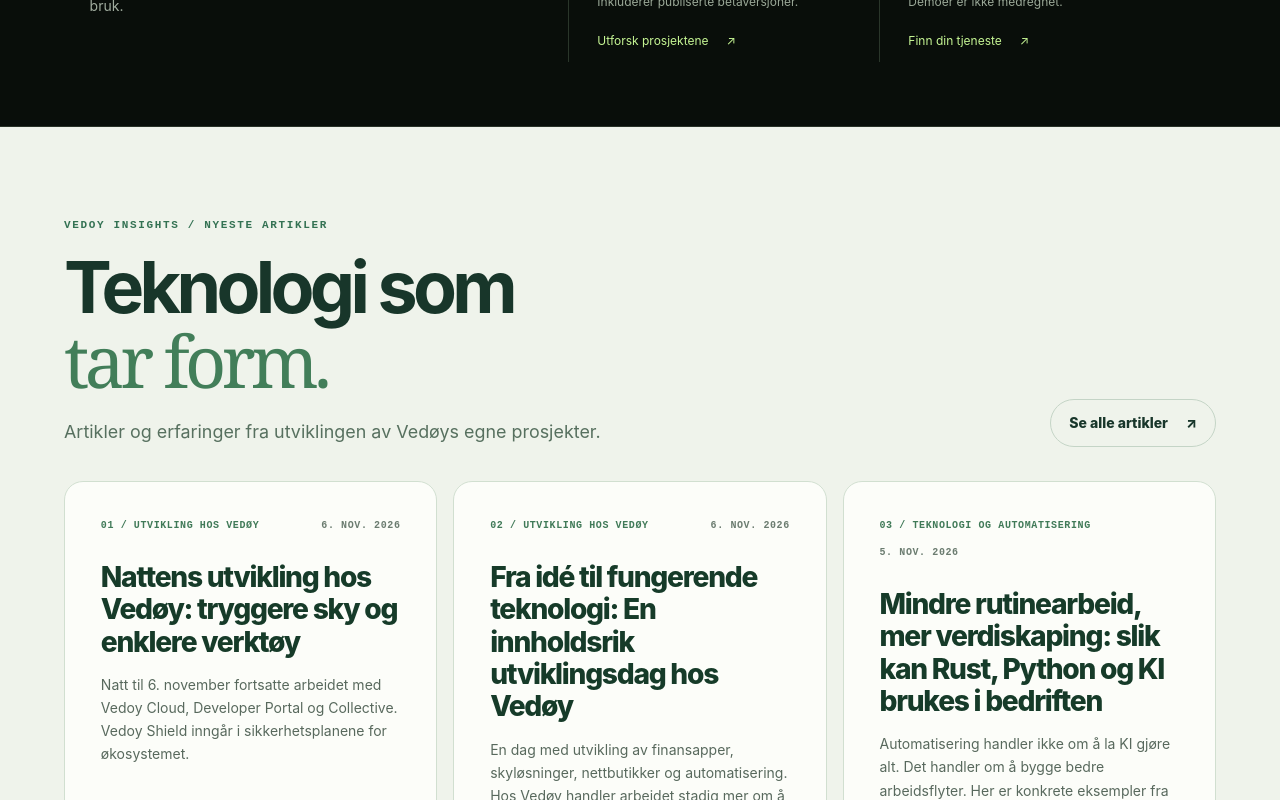
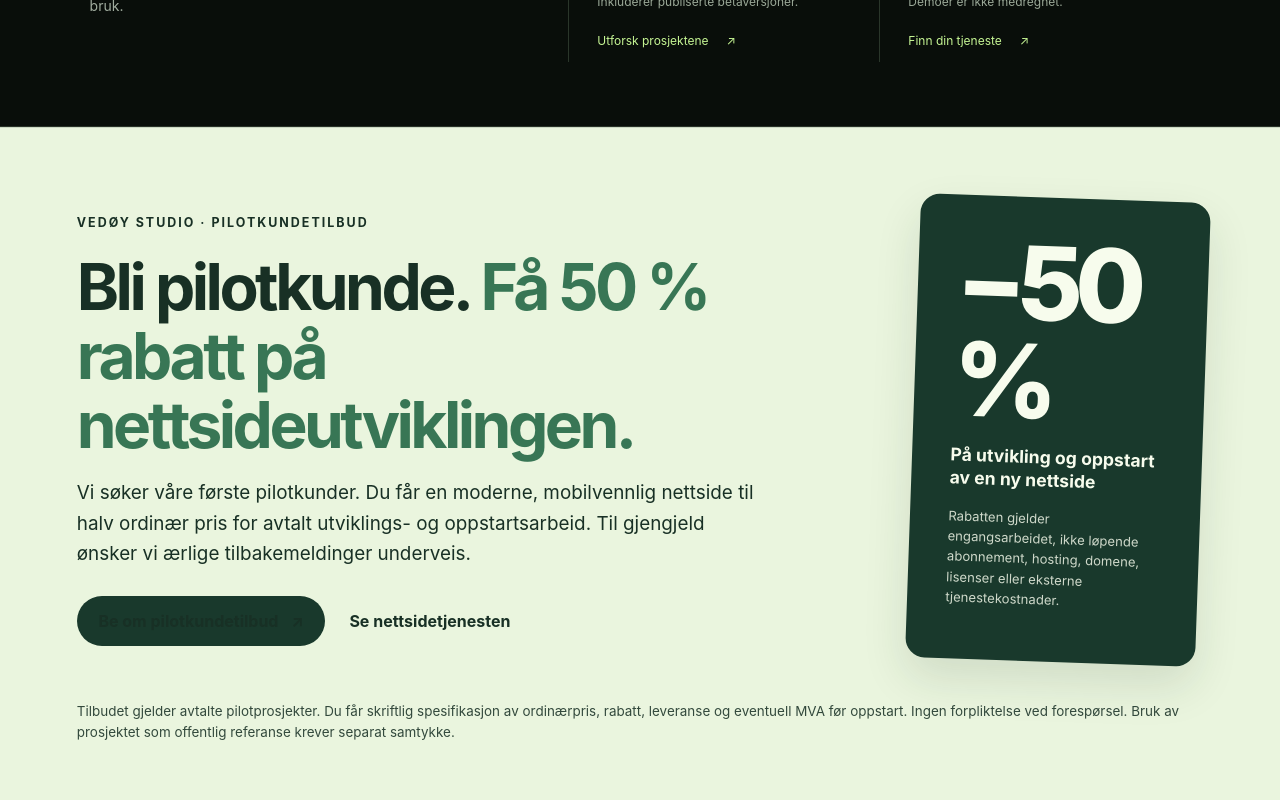
Before and after one commit to leandervedoy/Vedoy-Studio, a Next.js app: page / in a window 1280 px wide. Shown: the part 1160-1960 px from the top of the page. Built offline with nearby package versions, Linux system fonts and the light colour scheme; no server answers; the database is empty.

Commit message:
feat(marketing): show pilot website offer on Studio home

```diff
--- a/app/(marketing)/page.tsx
+++ b/app/(marketing)/page.tsx
@@ -14,6 +14,7 @@ import { ScrollIconField } from "@/components/scroll-icon-field";
 import { ProductCustomizer } from "@/components/product-customizer";
 import { ProductGrid } from "@/components/product-grid";
 import { ContactForm } from "@/components/contact-form";
+import { PilotWebsiteOffer } from "@/components/pilot-website-offer";
 import { ClothingRequestModal } from "@/components/clothing-request-modal";
 import { GrowthShowcase } from "@/components/growth-showcase";
 import { getSession, isAdminSession } from "@/lib/auth";
@@ -50,6 +51,7 @@ export default async function HomePage() {
  const [studioServices, session, siteContent] = await Promise.all([listStudioServices(), getSession(), listPublishedContent().catch(() => ({} as Awaited<ReturnType<typeof listPublishedContent>>))]); const isAdministrator = isAdminSession(session); return <>
   <section className="editorial-hero"><MarketingHeader initialProfile={session ? { name: session.name, avatarUrl: session.avatarUrl } : null} /><div className="hero-orbit" /><div className="hero-copy"><p className="editorial-kicker">{siteContent["home.hero"]?.eyebrow || c("VEDØY STUDIO · HAUGESUND · DIGITALT")}</p><h1>{siteContent["home.hero"]?.heading || <>{c("Vi bygger det")}<br />{c("bedriften din")}<br /><em>{c("trenger.")}</em></>}</h1><p className="hero-intro">{siteContent["home.hero"]?.body || c("Nettsider som hjelper småbedrifter å bli funnet og få henvendelser. Design, utvikling og drift fra Haugesund – med tydelige avtaler.")}</p><div className="hero-actions"><Link href="/?need=Nettside&source=hero#kontakt" className="editorial-button">{c("Få tilbud på nettside")} <span>↗</span></Link><a href="#prosjekter" className="editorial-outline">{c("Se prosjekter")}</a></div></div><div className="hero-status"><i /> {c("Tilgjengelig for nye prosjekter")}</div><EditorialFloatIcons variant="hero" /><div className="ticker"><div className="ticker-track"><span>{c("SHOPIFY · HOSTING · DOMENE · DESIGN · TRYKK · ARTIST · KUNST · PROFILPRODUKTER · NETTSIDER · WEBAPPER ·")}</span><span aria-hidden="true">{c("SHOPIFY · HOSTING · DOMENE · DESIGN · TRYKK · ARTIST · KUNST · PROFILPRODUKTER · NETTSIDER · WEBAPPER ·")}</span></div></div></section>
   <AnimatedStats projects={projects.filter(project => project.published).length} services={studioServices.filter(service => service.slug !== "ecommerce" && service.published !== false).length} />
+  <PilotWebsiteOffer />
   <InsightsPreview />
   <AdvertizePlacement slot="studio-home" title="Vedoy Advertize – Studio-annonse" />
   <VoluntaryStatistics site="studio" group="home" />
```
